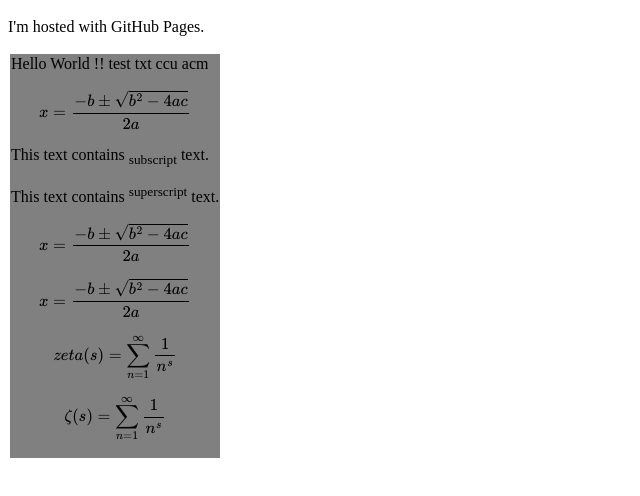
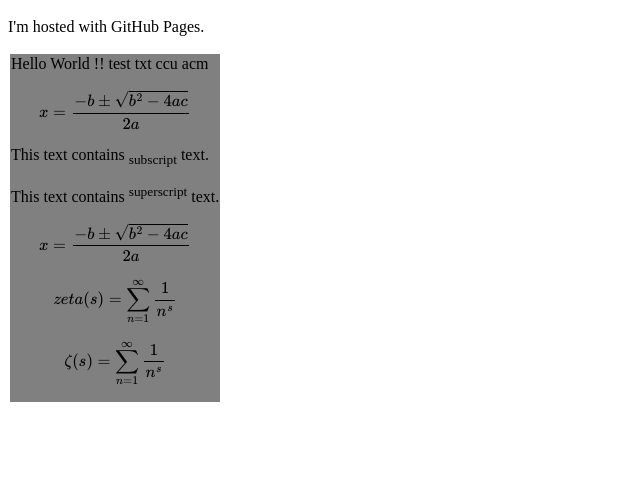
Before and after one commit to Jinde-Derrick/test-pages, a plain HTML site: page index.html in a window 1280 px wide. Shown: the part 120-616 px from the top of the page, without its empty margins (0-640 px from the left). Drawn offline with nearby package versions, Linux system fonts and the light colour scheme; some packages are replaced by stand-ins of ours.

Commit message:
Update index.html

```diff
--- a/index.html
+++ b/index.html
@@ -34,10 +34,6 @@
 <p>	This text contains <sub>subscript</sub> text.</p>
 <p>	This text contains <sup>superscript</sup> text.</p>
 
-
-	$$x=\frac { -b\pm \sqrt { { b }^{ 2 }-4ac } }{ 2a }$$
-
-
 	<p>$$x=\frac { -b\pm \sqrt { { b }^{ 2 }-4ac } }{ 2a }$$</p>
 
 	<p>$$ zeta(s) = \sum_{n=1}^\infty\frac{1}{n^s} $$</p>
```
